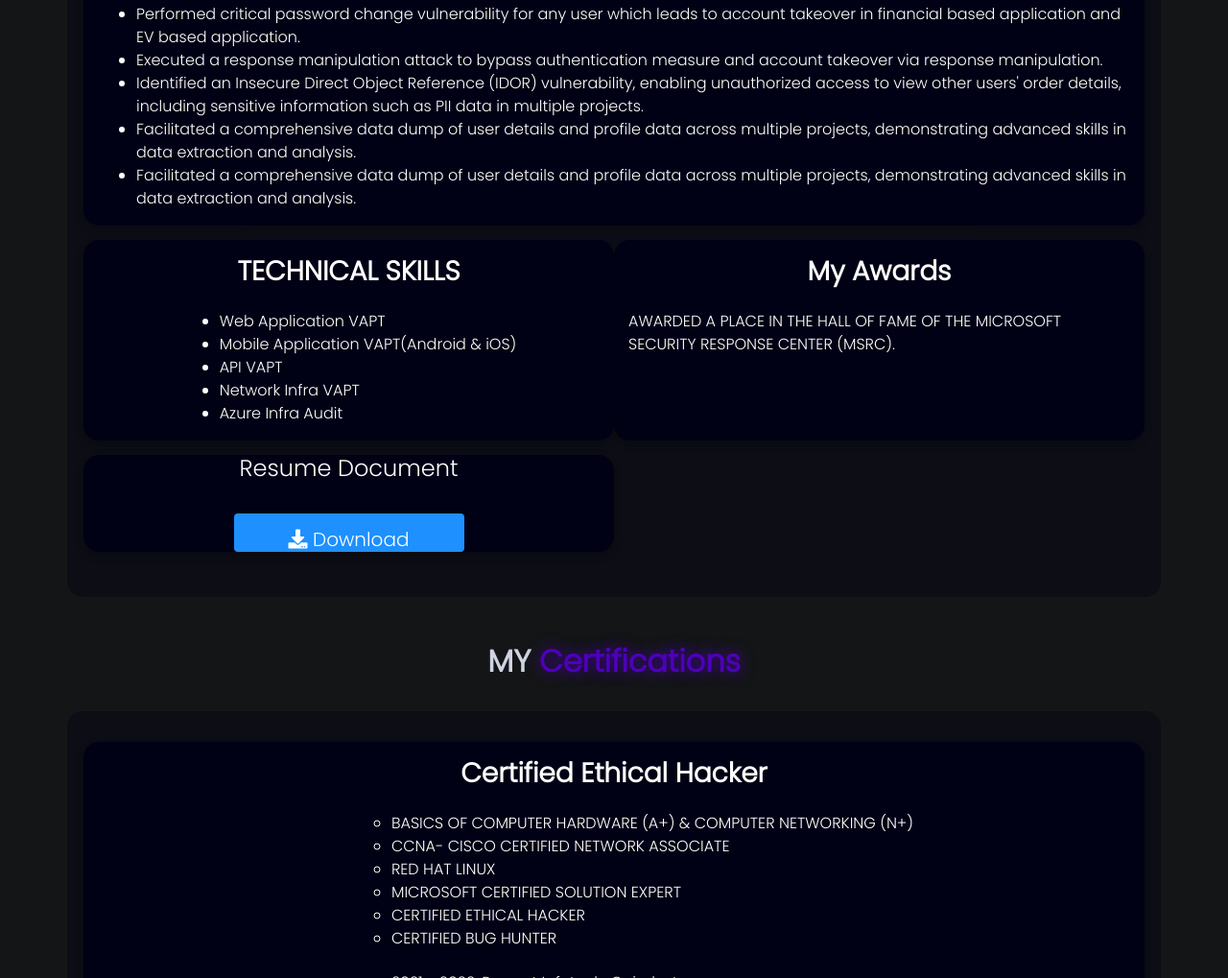
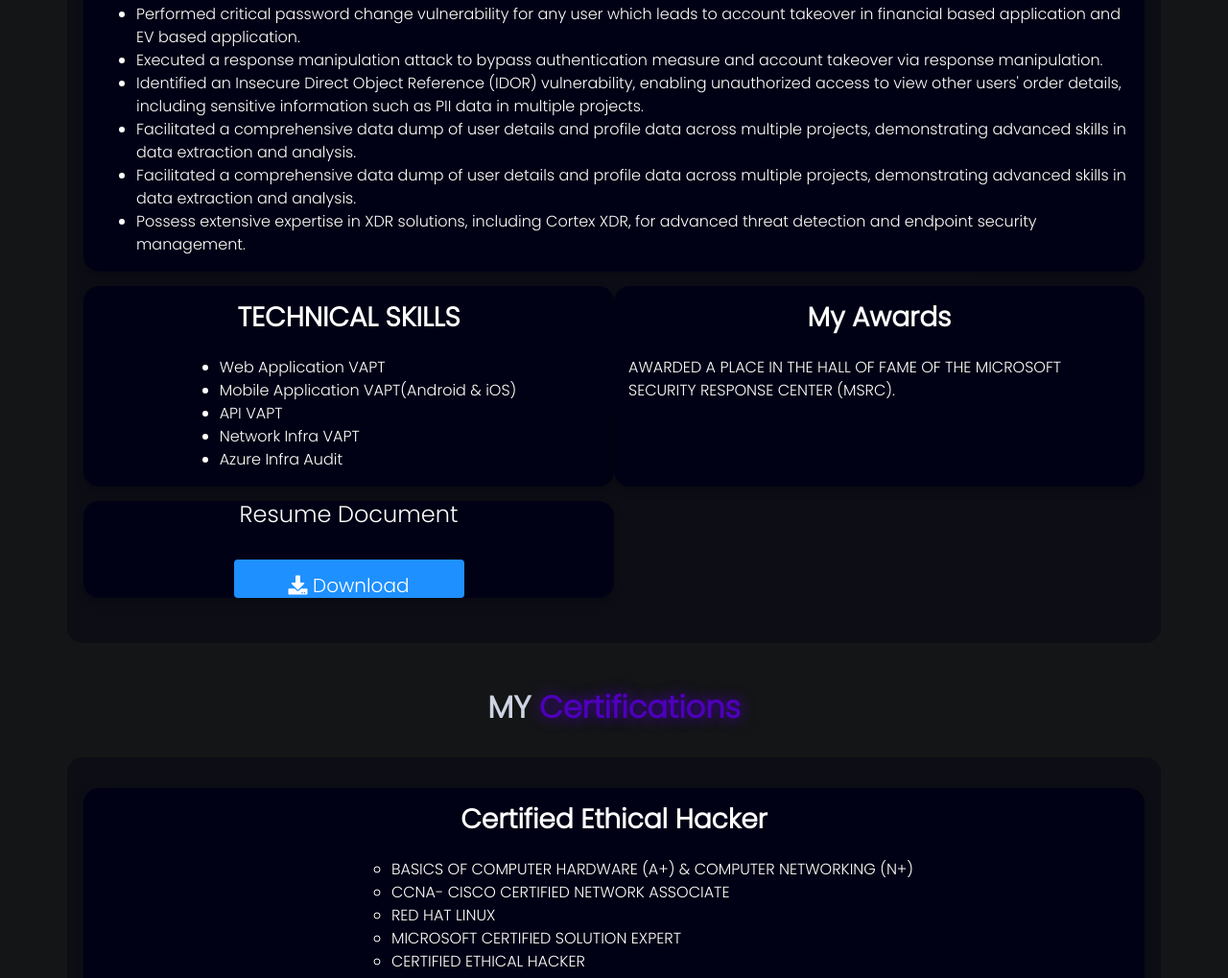
Before and after one commit to RedEye1003/portfolio, a plain HTML site: page resume.html in a window 1280 px wide. Shown: the part 1342-2361 px from the top of the page at 96% size. Drawn offline with nearby package versions, Linux system fonts and the light colour scheme; some icons are missing; files whose address does not match are found by name.

Commit message:
Update resume.html

```diff
--- a/resume.html
+++ b/resume.html
@@ -519,7 +519,7 @@
           <div class="info">
         <h3 style="font-weight: bold;">Assessment Highlights</h3>
         <ul>
-          <li>Performed critical password change vulnerability for any user which leads to account takeover in financial based application and EV based application.</li><li>Executed a response manipulation attack to bypass authentication measure and account takeover via response manipulation.</li><li>Identified an Insecure Direct Object Reference (IDOR) vulnerability, enabling unauthorized access to view other users' order details, including sensitive information such as PII data in multiple projects.</li><li>Facilitated a comprehensive data dump of user details and profile data across multiple projects, demonstrating advanced skills in data extraction and analysis.</li>  <li>Facilitated a comprehensive data dump of user details and profile data across multiple projects, demonstrating advanced skills in data extraction and analysis.</li>
+          <li>Performed critical password change vulnerability for any user which leads to account takeover in financial based application and EV based application.</li><li>Executed a response manipulation attack to bypass authentication measure and account takeover via response manipulation.</li><li>Identified an Insecure Direct Object Reference (IDOR) vulnerability, enabling unauthorized access to view other users' order details, including sensitive information such as PII data in multiple projects.</li><li>Facilitated a comprehensive data dump of user details and profile data across multiple projects, demonstrating advanced skills in data extraction and analysis.</li>  <li>Facilitated a comprehensive data dump of user details and profile data across multiple projects, demonstrating advanced skills in data extraction and analysis.</li> <li>Possess extensive expertise in XDR solutions, including Cortex XDR, for advanced threat detection and endpoint security management.</li>
         </ul>
         </div>
         </div>
```
